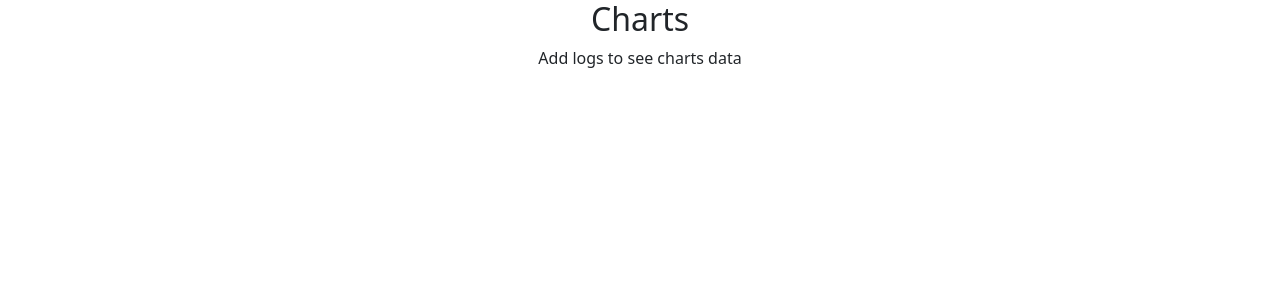
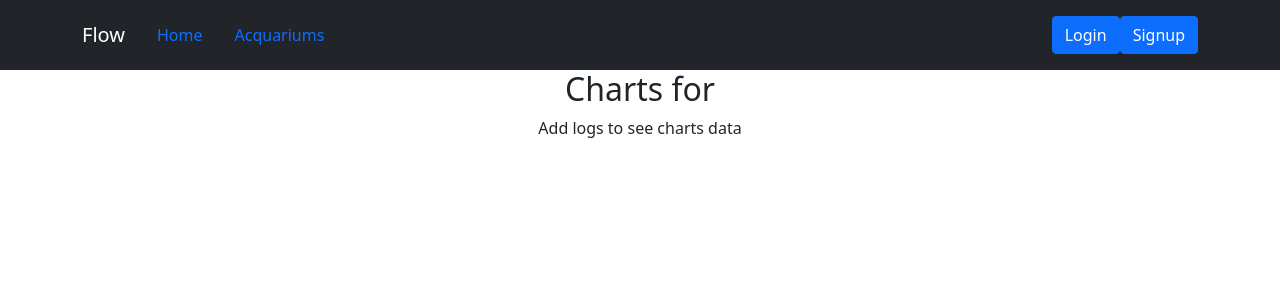
Before and after one commit to elisa-mamolo/flow-client, a React (Create React App) app: page /charts/1 in a window 1280 px wide. Shown: the top 300 px of the page. Built offline with nearby package versions, Linux system fonts and the light colour scheme; no server answers.

Commit message:
charts show navbar and show acquarium name

```diff
--- a/src/pages/Charts.js
+++ b/src/pages/Charts.js
@@ -6,6 +6,7 @@ import LogRow from "../components/LogRow";
 import { Button, Card, Table } from "react-bootstrap";
 import NavBar from "../components/NavBar";
 import React, { PureComponent } from "react";
+import NavBarComponent from "../components/NavBar";
 
 import {
   LineChart,
@@ -27,6 +28,7 @@ const API_URL = "http://localhost:5005";
 function Charts(props) {
   const { id } = useParams();
   const [data, setData] = useState([]);
+  const [acquarium, setAcquarium] = useState([]);
 
   useEffect(() => {
     const getAcquariums = () => {
@@ -40,6 +42,7 @@ function Charts(props) {
         })
         .then((response) => {
           let dataArray = [];
+          setAcquarium(response.data);
           let logsArray = response.data.logs;
           logsArray.forEach((obj) => {
             Object.keys(obj).forEach((key) => {
@@ -50,6 +53,7 @@ function Charts(props) {
               }
             });
           });
+
           setData(dataArray);
         })
         .catch((error) => console.log(error));
@@ -59,7 +63,8 @@ function Charts(props) {
 
   return (
     <div>
-      <h2>Charts</h2>
+      <NavBarComponent />
+      <h2>Charts for {acquarium.name}</h2>
       {data.length === 0 && <p>Add logs to see charts data</p>}
       {data.length > 0 && (
         <div>
```
